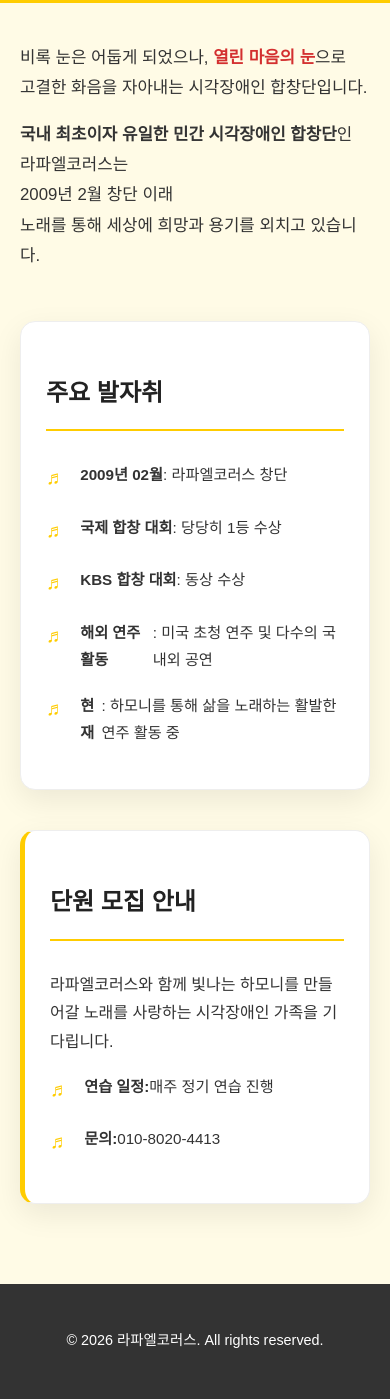
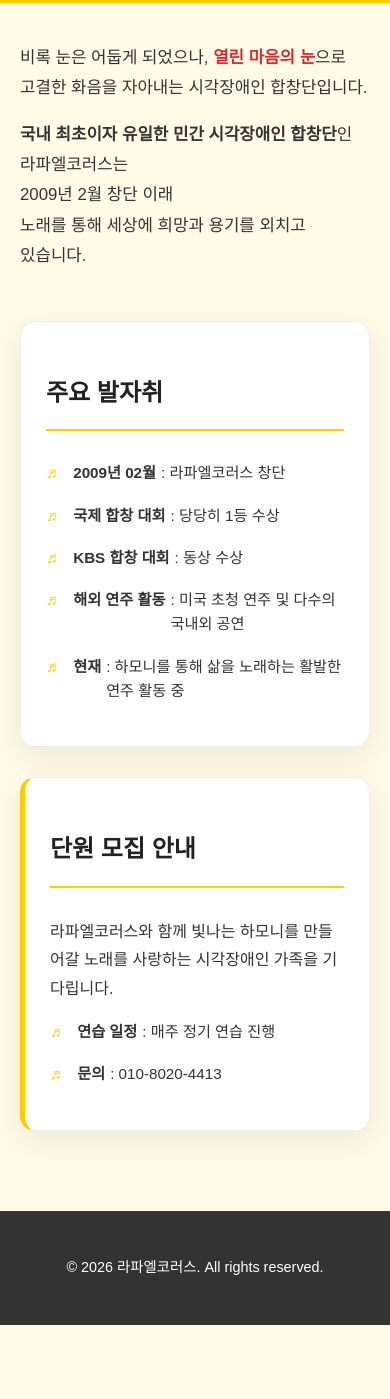
Before and after one commit to RaphaelChorus/raphaelchorus.github.io, a plain HTML site: page about.html in a window 390 px wide. Shown: the part 449-1848 px from the top of the page. After the commit the page ends 1774 px from the top, so only its background shows below. Drawn offline with Linux system fonts and the light colour scheme.

Commit message:
Update about.html

```diff
--- a/about.html
+++ b/about.html
@@ -5,68 +5,62 @@
     <meta name="viewport" content="width=device-width, initial-scale=1.0">
     <title>코러스 소개 - 라파엘코러스</title>
     <style>
-        /* [변경 2] 전체 배경을 화사한 크림색으로 변경 */
+        /* [공통 스타일] */
         body {
             font-family: 'Malgun Gothic', 'Apple SD Gothic Neo', sans-serif;
-            margin: 0;
-            padding: 0;
-            line-height: 1.8;
-            color: #333;
-            background-color: #fffbe6; /* 아주 연한 따뜻한 노란색 */
+            margin: 0; padding: 0; line-height: 1.8; color: #333;
+            background-color: #fffbe6; /* 화사한 크림색 배경 */
         }
         header { background: #000; color: #fff; padding: 1rem 5%; display: flex; justify-content: space-between; align-items: center; }
         nav a { color: #fff; text-decoration: none; margin-left: 20px; font-weight: bold; }
 
-        /* [변경 1] 소개 페이지 상단 배너에 사진 적용 */
         .sub-header {
-            /* 업로드하신 about-banner.jpg 사진을 배경으로 씁니다. 글씨가 잘 보이게 좀 더 어둡게 처리했습니다. */
             background-image: linear-gradient(rgba(0,0,0,0.6), rgba(0,0,0,0.6)), url('about-banner.jpg');
-            background-size: cover;
-            background-position: center;
-            padding: 80px 10%; /* 높이를 조금 더 시원하게 키웠습니다 */
-            text-align: center;
-            color: white; /* 배경이 어두워졌으니 글씨는 흰색으로 */
+            background-size: cover; background-position: center;
+            padding: 80px 10%; text-align: center; color: white;
             border-bottom: 5px solid #ffcc00;
         }
 
-        /* [변경 3] 'RAPHAEL IS...' 문구 강조 디자인 */
         .sub-header-surtitle {
-            color: #ffcc00; /* 라파엘코러스 상징 노란색 */
-            font-size: 1.3rem; /* 크기 키움 */
-            font-weight: bold; /* 두껍게 */
-            text-transform: uppercase; /* 대문자로 변환 */
-            letter-spacing: 2px; /* 글자 사이 간격 넓힘 */
-            display: block;
-            margin-bottom: 15px;
+            color: #ffcc00; font-size: 1.3rem; font-weight: bold;
+            text-transform: uppercase; letter-spacing: 2px; display: block; margin-bottom: 15px;
         }
-
         .sub-header h2 { font-size: 2.8rem; margin: 0; font-weight: bold; }
 
-        /* 본문 스타일 */
         .container { max-width: 800px; margin: 60px auto; padding: 0 20px; }
         .highlight { color: #d32f2f; font-weight: bold; }
-        .intro-text { font-size: 1.2rem; margin-bottom: 50px; text-align: center; }
+        .intro-text { font-size: 1.2rem; margin-bottom: 50px; text-align: center; word-break: keep-all; }
 
-        /* 경력 사항 박스 (화사한 배경 위에서 돋보이게 흰색 박스 유지) */
-        .history-box { background: #fff; border: 1px solid #eee; padding: 40px; border-radius: 15px; box-shadow: 0 10px 30px rgba(0,0,0,0.08); }
+        .history-box {
+            background: #fff; border: 1px solid #eee; padding: 40px;
+            border-radius: 15px; box-shadow: 0 10px 30px rgba(0,0,0,0.08);
+            margin-bottom: 30px;
+        }
         .history-box h3 { border-bottom: 2px solid #ffcc00; padding-bottom: 15px; margin-bottom: 30px; font-size: 1.5rem; color: #222;}
+
         .history-list { list-style: none; padding: 0; }
-        .history-list li { margin-bottom: 18px; display: flex; align-items: flex-start; font-size: 1.05rem; }
-        .history-list li::before { content: '♬'; color: #ffcc00; font-weight: bold; margin-right: 15px; font-size: 1.2rem; } /* 불릿 포인트를 음표로 변경해봤습니다 */
+        .history-list li {
+            margin-bottom: 18px; display: flex; align-items: flex-start;
+            font-size: 1.05rem; word-break: keep-all; overflow-wrap: break-word;
+        }
+        /* 각 항목 앞에 예쁜 노란 음표 추가 */
+        .history-list li::before { content: '♬'; color: #ffcc00; margin-right: 12px; font-weight: bold; }
+        .history-list li strong { display: inline-block; margin-right: 5px; white-space: nowrap; }
 
         footer { background: #333; color: #fff; padding: 30px; text-align: center; margin-top: 80px; font-size: 0.9rem; }
 
-        /* 모바일 최적화 코드 */
+        /* [모바일 최적화 - 하나로 통합] */
         @media (max-width: 768px) {
-            header { flex-direction: column; }
+            header { flex-direction: column; text-align: center; }
             nav { margin-top: 15px; }
+            nav a { margin: 0 10px; font-size: 0.9rem; }
             .sub-header { padding: 60px 5%; }
             .sub-header-surtitle { font-size: 1.1rem; }
             .sub-header h2 { font-size: 1.8rem; }
             .container { margin: 40px auto; }
             .intro-text { font-size: 1.05rem; text-align: left; }
             .history-box { padding: 25px; }
-            .history-list li { font-size: 0.95rem; }
+            .history-list li { font-size: 0.95rem; line-height: 1.6; }
         }
     </style>
 </head>
@@ -78,7 +72,8 @@
             <a href="index.html">홈</a>
             <a href="about.html">코러스 소개</a>
             <a href="performance.html">공연 안내</a>
-    <a href="support.html">후원</a> </nav>
+            <a href="support.html">후원</a>
+        </nav>
     </header>
 
     <section class="sub-header">
@@ -106,12 +101,13 @@
                 <li><strong>현재</strong> : 하모니를 통해 삶을 노래하는 활발한 연주 활동 중</li>
             </ul>
         </div>
-        <div class="history-box" style="margin-top: 40px; border-left: 5px solid #ffcc00;">
+
+        <div class="history-box" style="border-left: 5px solid #ffcc00;">
             <h3>단원 모집 안내</h3>
             <p>라파엘코러스와 함께 빛나는 하모니를 만들어갈 노래를 사랑하는 시각장애인 가족을 기다립니다.</p>
             <ul class="history-list">
-           <li><strong>연습 일정: </strong> 매주 정기 연습 진행</li>
-        <li><strong>문의: </strong> 010-8020-4413</li>
+                <li><strong>연습 일정</strong> : 매주 정기 연습 진행</li>
+                <li><strong>문의</strong> : 010-8020-4413</li>
             </ul>
         </div>
     </div>
```
Lines whose indentation alone changed are shown as unchanged.
